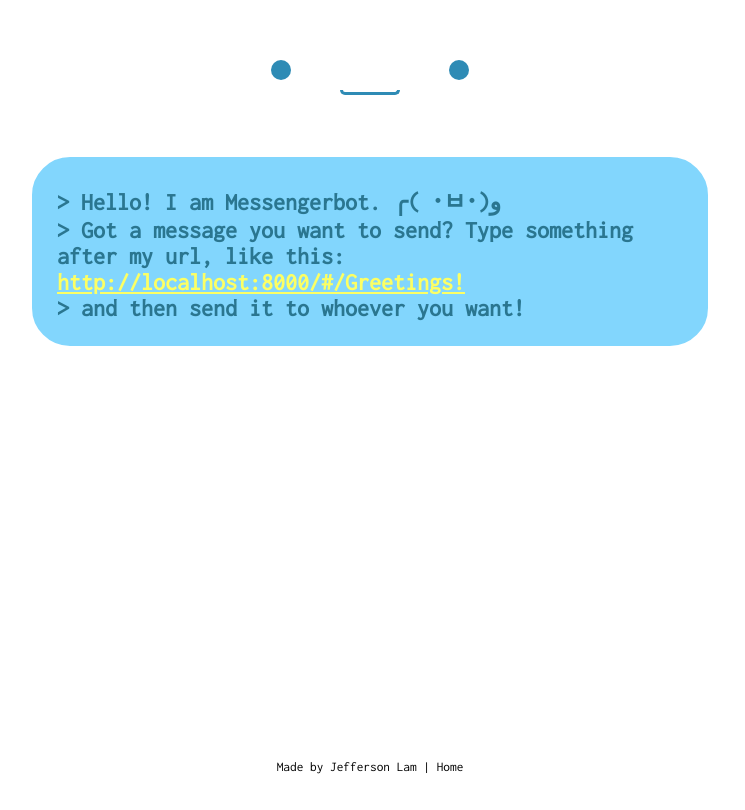
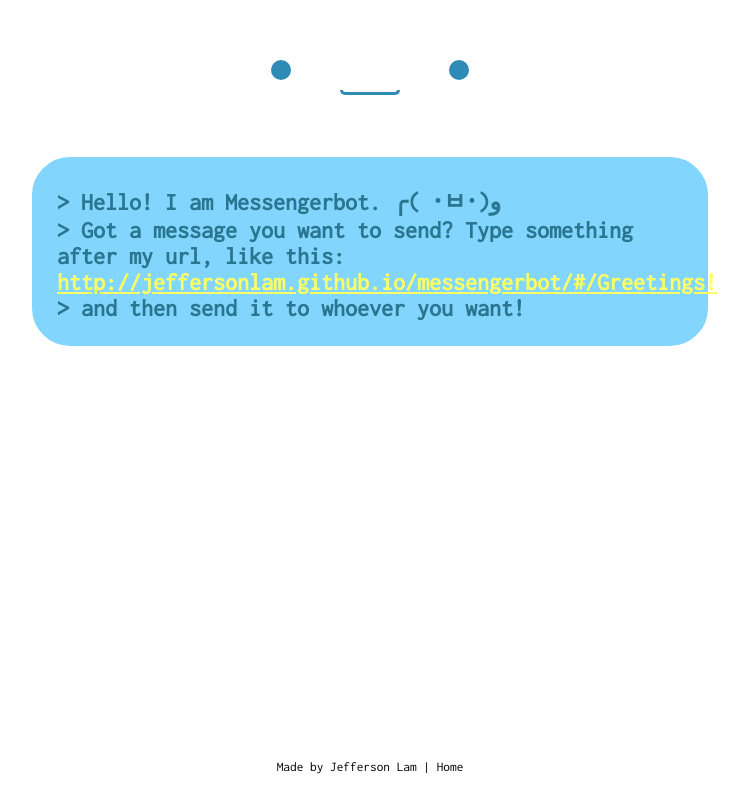
Before and after one commit to jeffersonlam/messengerbot, a website: page index.html in a window 1280 px wide. Shown: the whole page, without its empty margins (270-1015 px from the left). Drawn offline with nearby package versions, Linux system fonts and the light colour scheme; some packages are replaced by stand-ins of ours.

Commit message:
updating link text

```diff
--- a/partials/home.html
+++ b/partials/home.html
@@ -1,6 +1,6 @@
 <div class="window">
 	<h2> > Hello! I am Messengerbot. ╭( ･ㅂ･)و<br>
 	> Got a message you want to send? Type something after my url, like this:</h2>
-	<h2 class="link"><a href="http://jeffersonlam.github.io/messengerbot/#/{{randomMessage}}">http://localhost:8000/#/{{randomMessage}}</a></h2>
+	<h2 class="link"><a href="http://jeffersonlam.github.io/messengerbot/#/{{randomMessage}}">http://jeffersonlam.github.io/messengerbot/#/{{randomMessage}}</a></h2>
 	<h2> > and then send it to whoever you want!</h2>
 </div>
```
